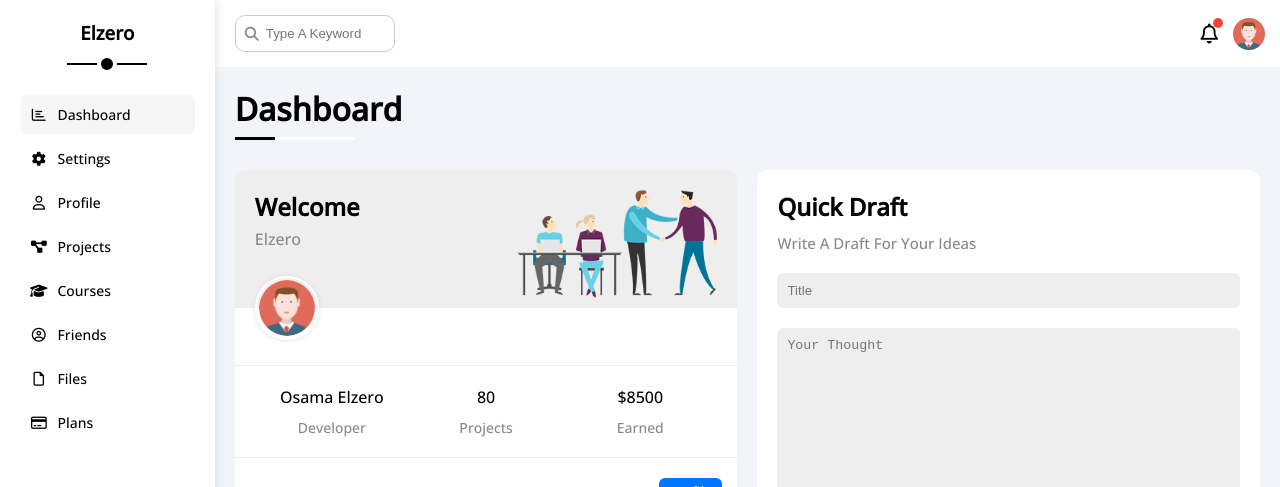
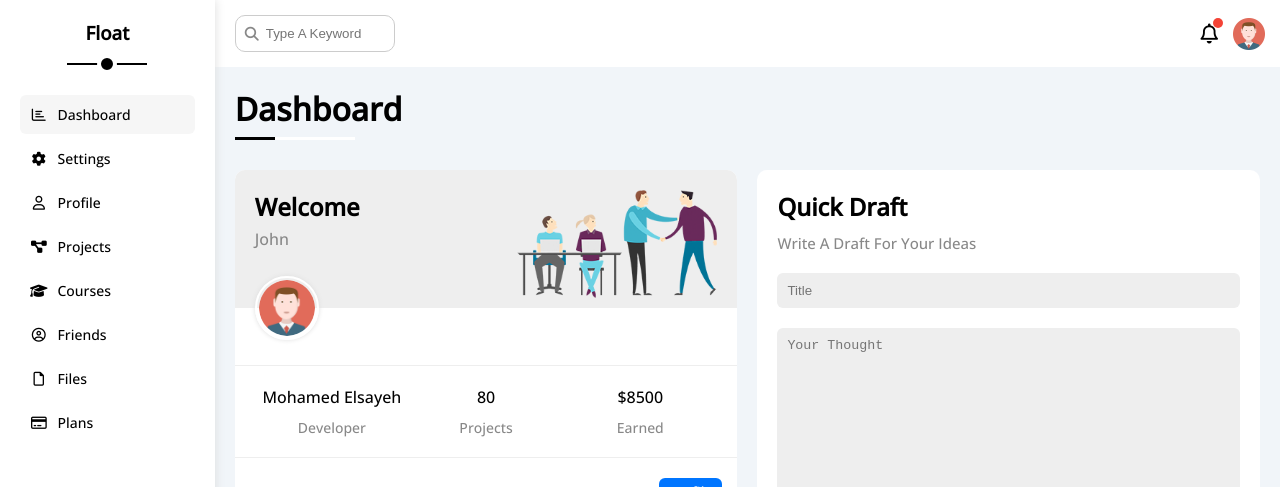
Before and after one commit to mosayeh99/courses_dashboard_html_css, a plain HTML site: page index.html in a window 1280 px wide. Shown: the top 487 px of the page. Drawn offline with nearby package versions, Linux system fonts and the light colour scheme.

Commit message:
upload files

```diff
--- a/index.html
+++ b/index.html
@@ -15,7 +15,7 @@
   <body>
     <div class="page d-flex">
       <div class="sidebar bg-white p-20 p-relative">
-        <h3 class="p-relative txt-c mt-0">Elzero</h3>
+        <h3 class="p-relative txt-c mt-0">Float</h3>
         <ul>
           <li>
             <a class="active d-flex align-center fs-14 c-black rad-6 p-10" href="index.html">
@@ -88,13 +88,13 @@
             <div class="intro p-20 d-flex space-between bg-eee">
               <div>
                 <h2 class="m-0">Welcome</h2>
-                <p class="c-grey mt-5">Elzero</p>
+                <p class="c-grey mt-5">John</p>
               </div>
               <img class="hide-mobile" src="imgs/welcome.png" alt="" />
             </div>
             <img src="imgs/avatar.png" alt="" class="avatar" />
             <div class="body txt-c d-flex p-20 mt-20 mb-20 block-mobile">
-              <div>Osama Elzero <span class="d-block c-grey fs-14 mt-10">Developer</span></div>
+              <div>Mohamed Elsayeh <span class="d-block c-grey fs-14 mt-10">Developer</span></div>
               <div>80 <span class="d-block c-grey fs-14 mt-10">Projects</span></div>
               <div>$8500 <span class="d-block c-grey fs-14 mt-10">Earned</span></div>
             </div>
```
